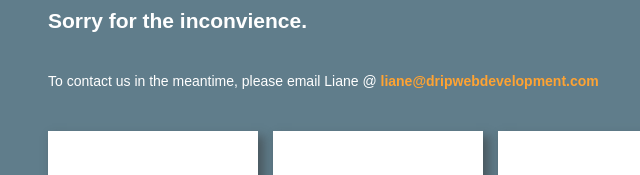
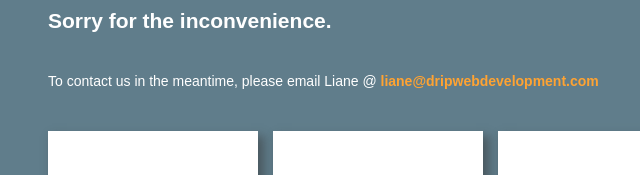
Before and after one commit to dripwebdev/comingsoon, a plain HTML site: page index.html in a window 1280 px wide. Shown: the part 225-400 px from the top of the page, 142-782 px from the left. Drawn offline with nearby package versions, Linux system fonts and the light colour scheme.

Commit message:
spelling error fixed

```diff
--- a/index.html
+++ b/index.html
@@ -17,7 +17,7 @@
 
     <hgroup>
       <h1>Under Construction</h1>
-      <h2 style="color: white;">Sorry for the inconvience.</h2>
+      <h2 style="color: white;">Sorry for the inconvenience.</h2>
       <p class="meta">To contact us in the meantime, please email Liane @ <a href="mailto:liane@dripwebdevelopment.com" style="color:rgb(255, 163, 50)"> liane@dripwebdevelopment.com</a></p>
     </hgroup>
 
```
